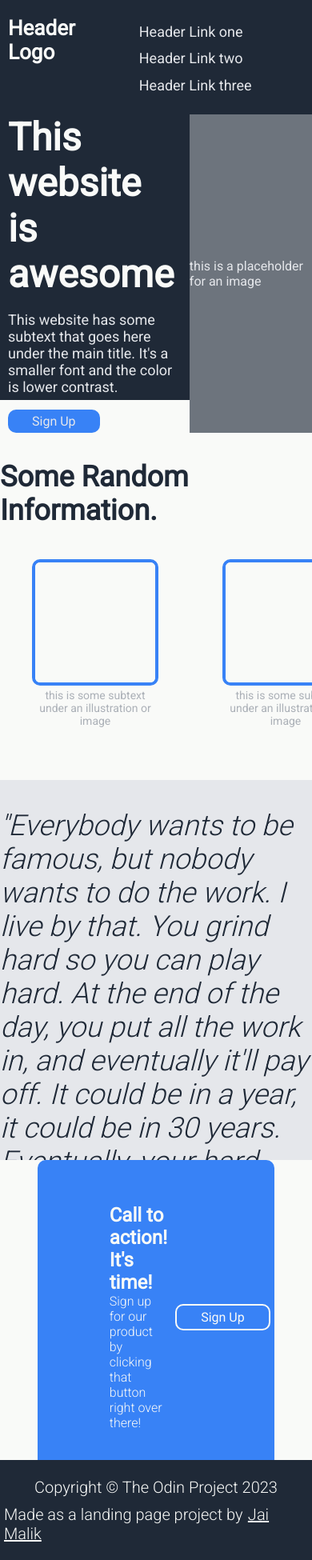
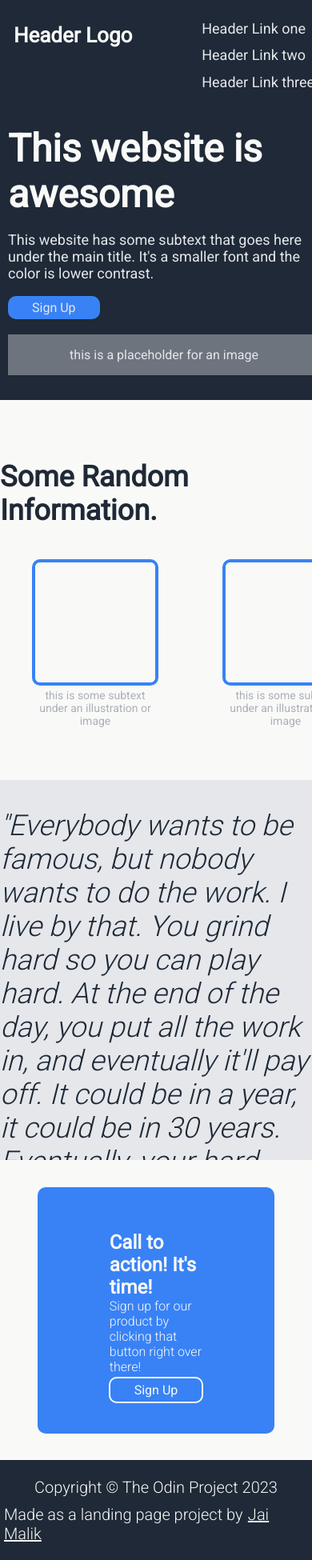
Before and after one commit to jmalik6209/odin-landing-page, a plain HTML site: page index.html in a window 390 px wide. Shown: the whole page at 80% size. Drawn offline with Linux system fonts and the light colour scheme.

Commit message:
Add mobile functionality

```diff
--- a/styles.css
+++ b/styles.css
@@ -18,6 +18,12 @@ body{
     height: 475px;
     justify-content: center;
     overflow: auto;
+    -ms-overflow-style: none;
+    scrollbar-width: none;
+}
+
+#info-section::-webkit-scrollbar{
+    display: none;
 }
 
 #quote-section{
@@ -31,6 +37,12 @@ body{
     width: 100%;
     height: 375px;
     overflow: auto;
+    -ms-overflow-style: none;
+    scrollbar-width: none;
+}
+
+#action-section::-webkit-scrollbar{
+    display: none;
 }
 
 footer{
@@ -200,6 +212,12 @@ footer a:hover{
 
 .messagecontainer{
     overflow:auto;
+    -ms-overflow-style: none;
+    scrollbar-width: none;
+}
+
+.messagecontainer::-webkit-scrollbar{
+    display: none;
 }
 
 #quote{
@@ -271,3 +289,25 @@ footer a:hover{
     background-color: #F9FAF8;
     border: 2px solid #3882f6;
 }
+
+@media screen and (max-width: 711px){
+    .hero{
+        flex-direction: column;
+    }
+    #hero-image{
+        margin-left: 0px;
+        margin-top: 5%;
+    }
+    .menu-item{
+        display: block;
+    }
+    .menu{
+        justify-content: space-evenly;
+    }
+
+    .actioncontainer{
+        flex-direction: column;
+    }
+
+
+}
```
